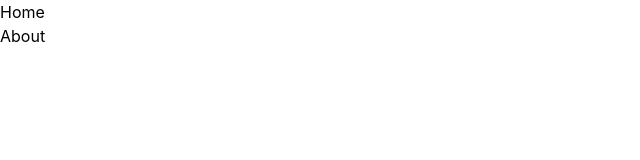
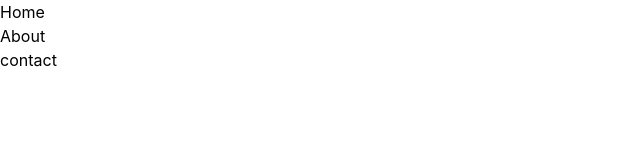
Before and after one commit to SaumyaSingh14-web/DrCare, a React (Create React App) app: page / in a window 1280 px wide. Shown: the top 160 px of the page, without its empty margins (0-640 px from the left). Built offline with nearby package versions, Linux system fonts and the light colour scheme.

Commit message:
navbar updated

```diff
--- a/src/components/Navbar.jsx
+++ b/src/components/Navbar.jsx
@@ -4,6 +4,7 @@ function Navbar(){
             <ul className="bg-white h-3 w-2 text-blue-300 flex font-semibold hover:capitalize">
                 <li>Home</li>
                 <li>About</li>
+                <li>contact</li>
             </ul>
         </div>
     );
```
